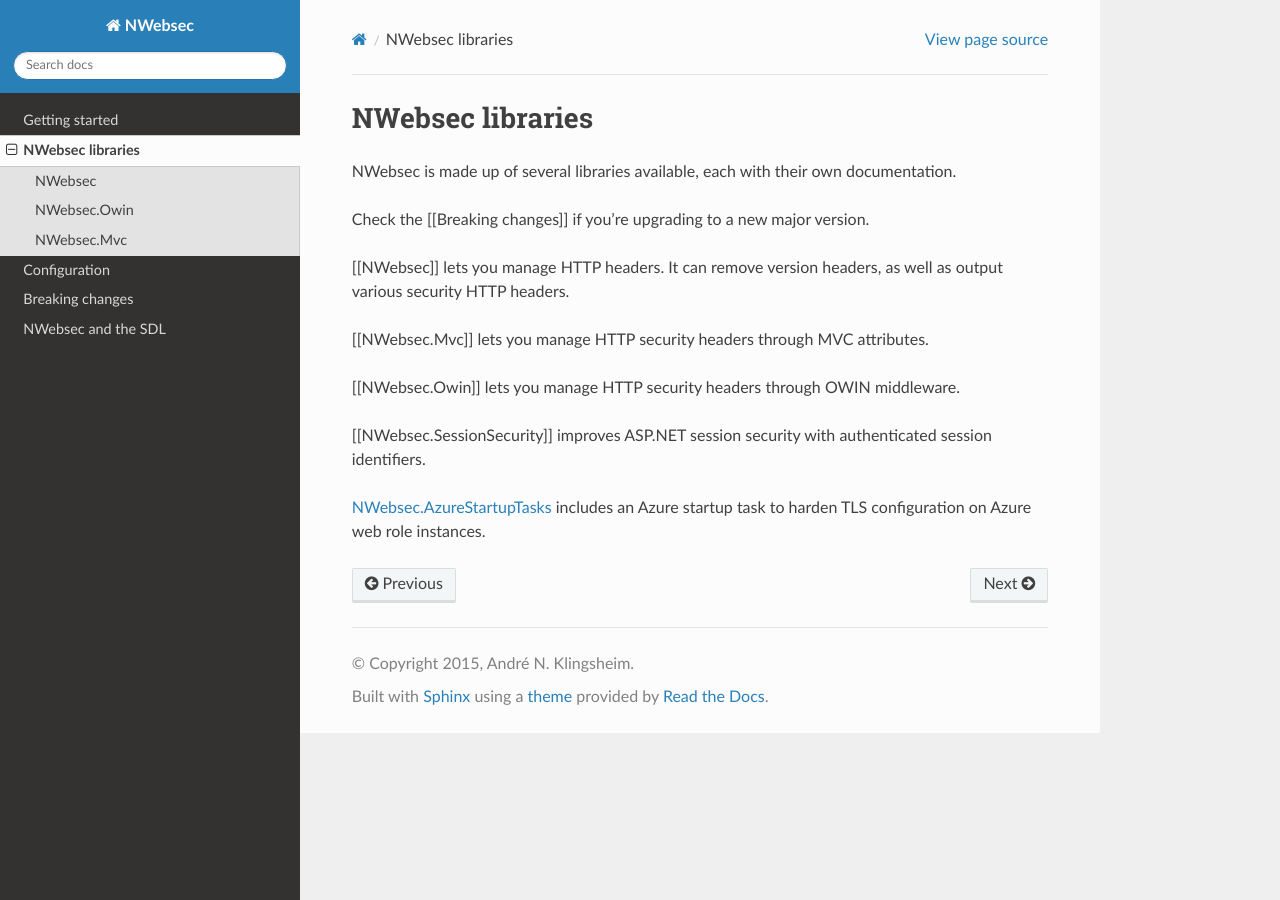
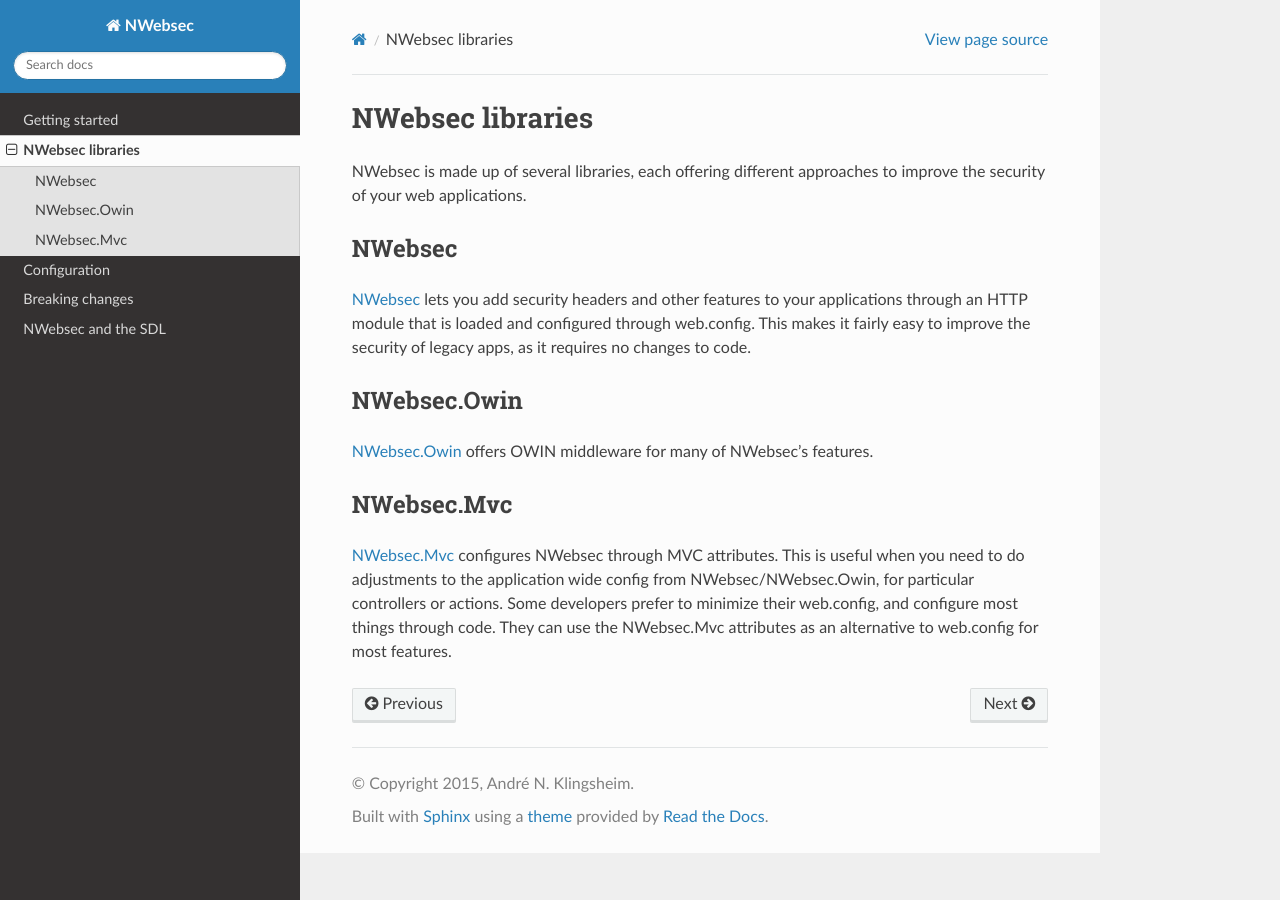
Before and after one commit to NWebsec/Docs, a Sphinx documentation site: the page built from source/nwebsec/libraries.rst, in a window 1280 px wide. Built offline with Sphinx 7.4.7 and the Read the Docs theme 2.0.0, drawn with Linux system fonts in a browser that asks for light colours.

Commit message:
Fixed last file...

```diff
--- a/source/nwebsec/libraries.rst
+++ b/source/nwebsec/libraries.rst
@@ -10,16 +10,19 @@
    NWebsec.Owin
    NWebsec.Mvc
 
-NWebsec is made up of several libraries available, each with their own documentation.
+NWebsec is made up of several libraries, each offering different approaches to improve the security of your web applications.
 
-Check the [[Breaking changes]] if you're upgrading to a new major version.
+*******
+NWebsec
+*******
+:doc:`NWebsec` lets you add security headers and other features to your applications through an HTTP module that is loaded and configured through web.config. This makes it fairly easy to improve the security of legacy apps, as it requires no changes to code.
 
-[[NWebsec]] lets you manage HTTP headers. It can remove version headers, as well as output various security HTTP headers.
+************
+NWebsec.Owin
+************
+:doc:`NWebsec.Owin` offers OWIN middleware for many of NWebsec's features.
 
-[[NWebsec.Mvc]] lets you manage HTTP security headers through MVC attributes.
-
-[[NWebsec.Owin]] lets you manage HTTP security headers through OWIN middleware.
-
-[[NWebsec.SessionSecurity]] improves ASP.NET session security with authenticated session identifiers.
-
-`NWebsec.AzureStartupTasks <https://github.com/NWebsec/NWebsec.AzureStartupTasks/wiki>`_ includes an Azure startup task to harden TLS configuration on Azure web role instances.
+***********
+NWebsec.Mvc
+***********
+:doc:`NWebsec.Mvc` configures NWebsec through MVC attributes. This is useful when you need to do adjustments to the application wide config from NWebsec/NWebsec.Owin, for particular controllers or actions. Some developers prefer to minimize their web.config, and configure most things through code. They can use the NWebsec.Mvc attributes as an alternative to web.config for most features.
```
Also changed, not shown: source/nwebsec/HttpHeaderModule.rst (deleted, +0 -23 lines).
